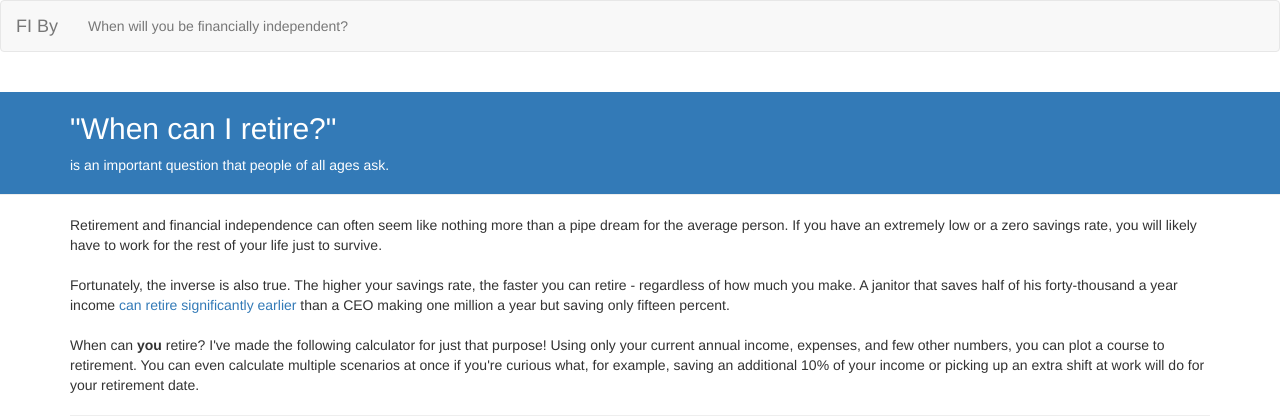
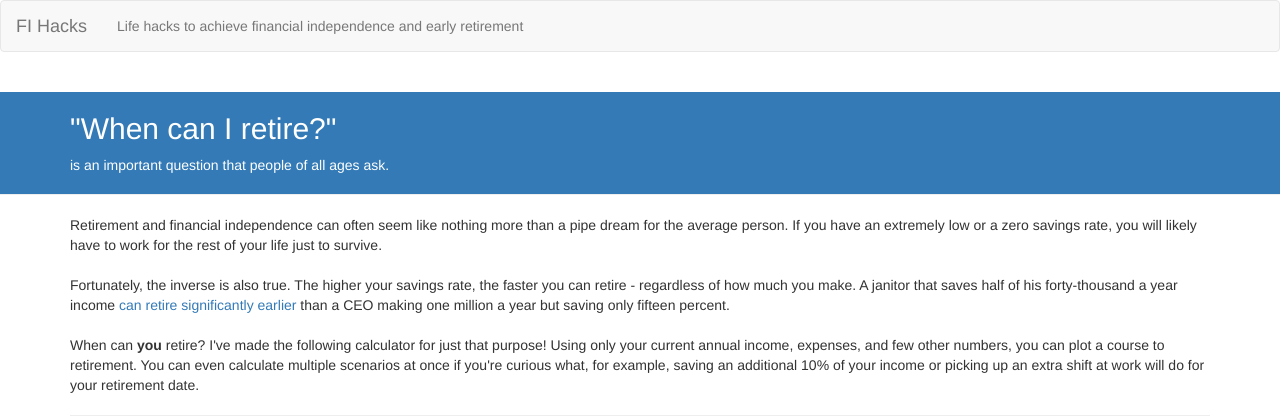
Before and after one commit to brookskindle/FI-By, a Flask app: page / in a window 1280 px wide. Shown: the top 420 px of the page. Run offline with Flask 2, Linux system fonts and the light colour scheme; some libraries are stand-ins or nearby versions.

Commit message:
Rebrand site to FI Hacks

```diff
--- a/templates/base.html
+++ b/templates/base.html
@@ -25,8 +25,10 @@
   <body>
     {% block navbar %}
     <nav class="navbar navbar-default">
-      <a href='{{ url_for("index") }}' class="navbar-brand">FI By</a>
-      <p class="navbar-text">When will you be financially independent?</p>
+      <a href='{{ url_for("index") }}' class="navbar-brand">FI Hacks</a>
+      <p class="navbar-text">
+        Life hacks to achieve financial independence and early retirement
+      </p>
     </nav>
     {% endblock %} {# navbar #}
 
```
